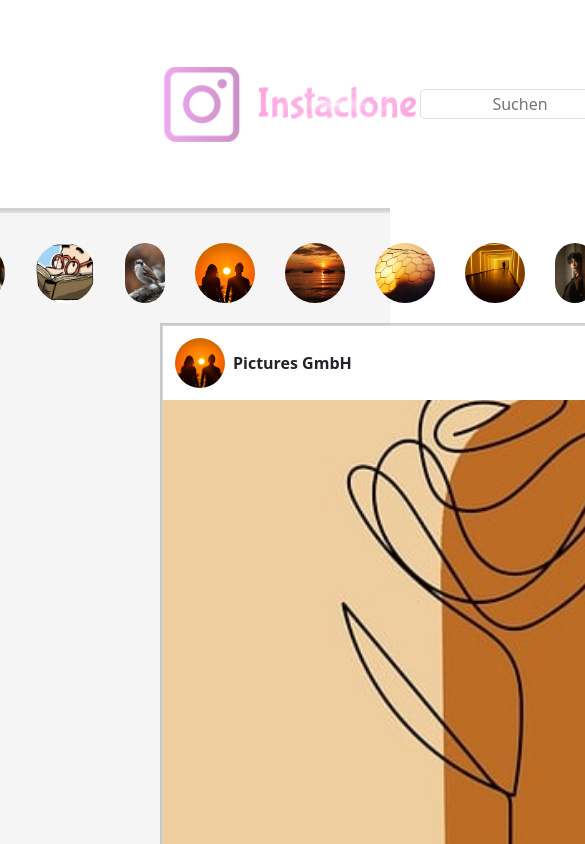
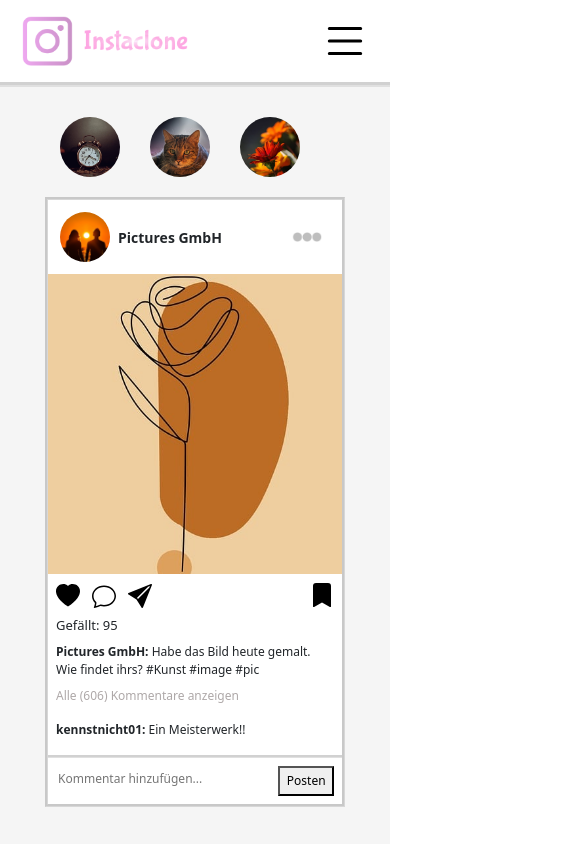
Before and after one commit to kaix6/Instaclone, a website: page index.html in a window 390 px wide. Shown: the top 844 px of the page, 585 px wide, since content can reach past the window. Drawn offline with nearby package versions, Linux system fonts and the light colour scheme.

Commit message:
responsive

```diff
--- a/index.html
+++ b/index.html
@@ -17,14 +17,17 @@
         <img class="logo" src="img/logo.png" alt="logo" />
       </div>
 
-      <input class="searchfield" placeholder="Suchen" />
+      <input class="searchfield none2" placeholder="Suchen" />
 
       <div class="navbar">
-        <a href="#"> <img class="iconsNavbar" src="img/house.svg" /> </a>
-        <a href="#"> <img class="iconsNavbar" src="img/send-fill.svg" /> </a>
-        <a href="#"> <img class="iconsNavbar" src="img/compass.svg" /> </a>
-        <a href="#"> <img class="iconsNavbar" src="img/hearticon.svg" /> </a>
-        <a href="#"> <img class="profilimage" src="img/profilepic.jpg" /> </a>
+        <a href="#"> <img class="iconsNavbar none" src="img/house.svg" /> </a>
+        <a href="#"> <img class="iconsNavbar none" src="img/send-fill.svg" /> </a>
+        <a href="#"> <img class="iconsNavbar none" src="img/compass.svg" /> </a>
+        <a href="#"> <img class="iconsNavbar none" src="img/hearticon.svg" /> </a>
+        <a href="#"> <img class="profilimage none" src="img/profilepic.jpg" /> </a>
+      </div>
+      <div class="burger">
+        <img class="burger-icon" src="img/list.svg">
       </div>
     </header>
 
@@ -32,13 +35,13 @@
       <img class="profilimage" src="img/profil1.jpg" alt="" />
       <img class="profilimage" src="img/profil2.jpg" alt="" />
       <img class="profilimage" src="img/profil3.jpg" alt="" />
-      <img class="profilimage" src="img/profil4.jpg" alt="" />
-      <img class="profilimage" src="img/profil5.jpg" alt="" />
-      <img class="profilimage" src="img/profil6.jpg" alt="" />
-      <img class="profilimage" src="img/profil7.jpg" alt="" />
-      <img class="profilimage" src="img/profil8.jpg" alt="" />
-      <img class="profilimage" src="img/profil9.jpg" alt="" />
-      <img class="profilimage" src="img/profil10.jpg" alt="" />
+      <img class="profilimage none4" src="img/profil4.jpg" alt="" />
+      <img class="profilimage none3" src="img/profil5.jpg" alt="" />
+      <img class="profilimage none3" src="img/profil6.jpg" alt="" />
+      <img class="profilimage none2" src="img/profil7.jpg" alt="" />
+      <img class="profilimage none2" src="img/profil8.jpg" alt="" />
+      <img class="profilimage none" src="img/profil9.jpg" alt="" />
+      <img class="profilimage none" src="img/profil10.jpg" alt="" />
     </section>
 
     <section class="postcontainer">
--- a/style.css
+++ b/style.css
@@ -179,7 +179,7 @@ button {
 
 .friendscontainer {
   width: 400px;
-  padding-left: 30px;
+  padding-left: 60px;
 }
 
 .friendscontainer a {
@@ -272,8 +272,14 @@ footer a {
   object-fit: cover;
 }
 
+.profilimage:hover {
+  cursor: pointer;
+  -webkit-transform: scale(1.3);
+	transform: scale(1.3);
+}
+
 .storys {
-  padding-bottom: 20px;
+  padding-bottom: 40px;
   display: flex;
   justify-content: center;
   align-items: center;
@@ -294,3 +300,204 @@ footer a {
 .black {
  color: black;
 }
+
+.burger {
+  display: none;
+}
+
+@media(max-width:1380px) {
+.postprofil {
+  font-size: 14px;
+}
+
+.friendscontainer a {
+  font-size: 14px;
+}
+
+.inputfield {
+  font-size: 14px;
+}
+
+button {
+  font-size: 14px;
+}
+
+.likes {
+  font-size: 15px;
+}
+
+.vorschläge{
+  margin-top: 20px;
+  font-size: 14px;
+}
+
+footer {
+  margin-top: 20px;
+}
+}
+
+@media (max-width: 1360px) {
+  .postcomplete {
+    width: 690px;
+  }
+
+  .image img {
+    width: 684px;
+  }
+
+  .postcontainer {
+    padding-left: 100px;
+    padding-right: 100px;
+  }
+}
+
+@media (max-width: 1200px) {
+  .postcomplete {
+    width: 600px;
+  }
+
+  .image img {
+    width: 594px;
+    height: 550px;
+  }
+
+  .postcontainer {
+    padding-left: 60px;
+    padding-right: 60px;
+  }
+
+  .caption {
+    font-size: 14px;
+  }
+
+  .comments {
+    font-size: 14px;
+  }
+
+  .margin {
+    font-size: 14px;
+  }
+
+  header {
+    padding-left: 60px;
+    padding-right: 60px;
+  }
+}
+
+@media (max-width: 1020px) {
+  .friendscontainer {
+    display: none;
+  }
+
+  .postcontainer {
+    display: flex;
+    justify-content: center;
+  }
+
+  .none {
+    display: none;
+  }
+
+  .burger-icon {
+    height: 50px;
+  }
+
+  .burger-icon:hover {
+    cursor: pointer;
+  }
+
+  .burger {
+    display: block;
+  }
+
+  .logo {
+    height: 50px;
+    width: 170px;
+  }
+}
+
+@media (max-width:800px) {
+  .none2 {
+    display: none;
+  }
+
+  .postcomplete {
+    width: 500px;
+  }
+
+  .image img {
+    width: 494px;
+    height: 500px;
+  }
+
+  .storys {
+    padding-bottom: 20px;
+  }
+  }
+
+  @media (max-width:600px) {
+
+    .postcomplete {
+      width: 400px;
+    }
+
+    .image img {
+      width: 394px;
+      height: 400px;
+    }
+
+    .none3 {
+      display: none;
+    }
+    }
+
+    @media (max-width:470px) {
+
+      .postcomplete {
+        width: 300px;
+      }
+
+      .image img {
+        width: 294px;
+        height: 300px;
+      }
+
+      .none4 {
+        display: none;
+      }
+
+      header {
+        padding-left: 20px;
+        padding-right: 20px;
+      }
+
+      .caption {
+        font-size: 12px;
+      }
+
+      .comments {
+        font-size: 12px;
+      }
+
+      .margin {
+        font-size: 12px;
+      }
+
+      .inputfield {
+        font-size: 12px;
+      }
+
+      button {
+        font-size: 12px;
+      }
+
+      .likes {
+        font-size: 13px;
+      }
+      }
+
+      @media (min-width: 1500px) {
+        .postcontainer {
+          justify-content: center;
+        }
+      }
```
Also changed, not shown: img/list.svg (added).
